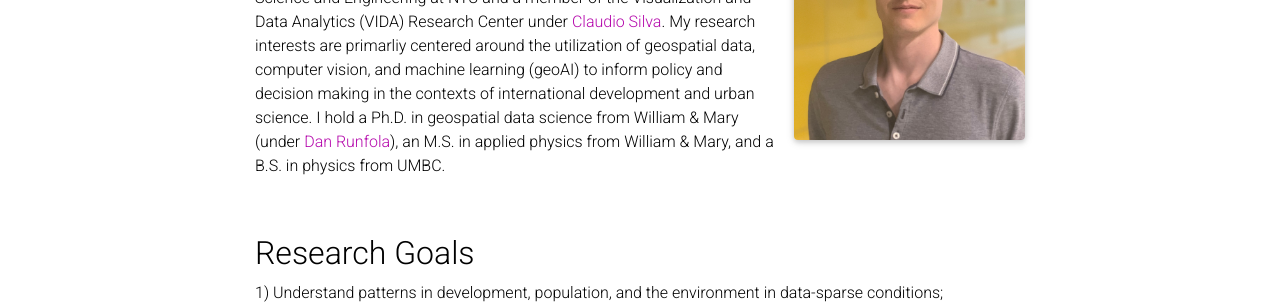
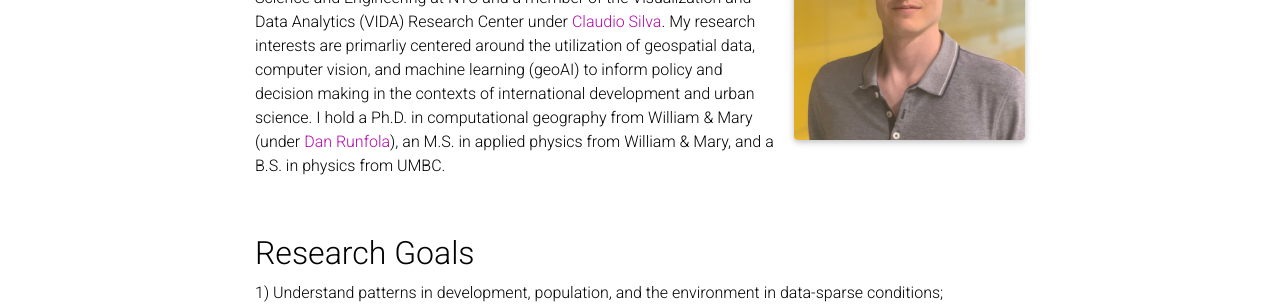
Before and after one commit to EMBrewer/EMBRewer.github.io, a Jekyll site: the page built from _pages/about.md, in a window 1280 px wide and 900 px high. Shown: the part 325-629 px from the top of the window. Built offline with Jekyll 4.4.1, drawn with Linux system fonts in a browser that asks for light colours; full-size pictures stand in for the smaller copies a plugin makes; comment, search, counter and statistics services are not loaded; a style sheet for code colours, icons or effects is not loaded.

Commit message:
Update about.md

```diff
--- a/_pages/about.md
+++ b/_pages/about.md
@@ -19,7 +19,7 @@
 [LinkedIn](https://www.linkedin.com/in/ethanbrewer/)
 &nbsp;
 ## Bio
-I am a Research Assistant Professor in the Department of Computer Science and Engineering at NYU and a member of the Visualization and Data Analytics (VIDA) Research Center under <a href='https://engineering.nyu.edu/faculty/claudio-silva'>Claudio Silva</a>. My research interests are primarliy centered around the utilization of geospatial data, computer vision, and machine learning (geoAI) to inform policy and decision making in the contexts of international development and urban science. I hold a Ph.D. in geospatial data science from William & Mary (under <a href='https://www.wm.edu/as/appliedscience/people/runfola_d.php'>Dan Runfola</a>), an M.S. in applied physics from William & Mary, and a B.S. in physics from UMBC.
+I am a Research Assistant Professor in the Department of Computer Science and Engineering at NYU and a member of the Visualization and Data Analytics (VIDA) Research Center under <a href='https://engineering.nyu.edu/faculty/claudio-silva'>Claudio Silva</a>. My research interests are primarliy centered around the utilization of geospatial data, computer vision, and machine learning (geoAI) to inform policy and decision making in the contexts of international development and urban science. I hold a Ph.D. in computational geography from William & Mary (under <a href='https://www.wm.edu/as/appliedscience/people/runfola_d.php'>Dan Runfola</a>), an M.S. in applied physics from William & Mary, and a B.S. in physics from UMBC.
 
 &nbsp;
 ## Research Goals
```
